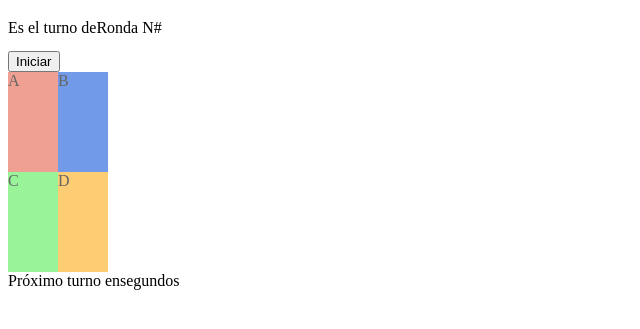
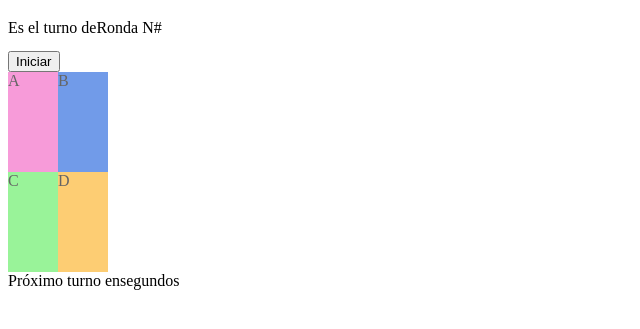
Before and after one commit to gruvix/Simon-Dice, a plain HTML site: page index.html in a window 1280 px wide. Shown: the part 61-390 px from the top of the page, without its empty margins (0-640 px from the left). Drawn offline with Linux system fonts and the light colour scheme.

Commit message:
boton rojo pasado a rosa

```diff
--- a/css/main.css
+++ b/css/main.css
@@ -10,7 +10,7 @@
     transition: opacity 500ms ease;
 }
 #cuadro1{
-    background-color: rgb(231, 98, 75);
+    background-color: rgb(243, 89, 192);
 }
 #cuadro2{
     background-color: rgb(19, 89, 219);
```
